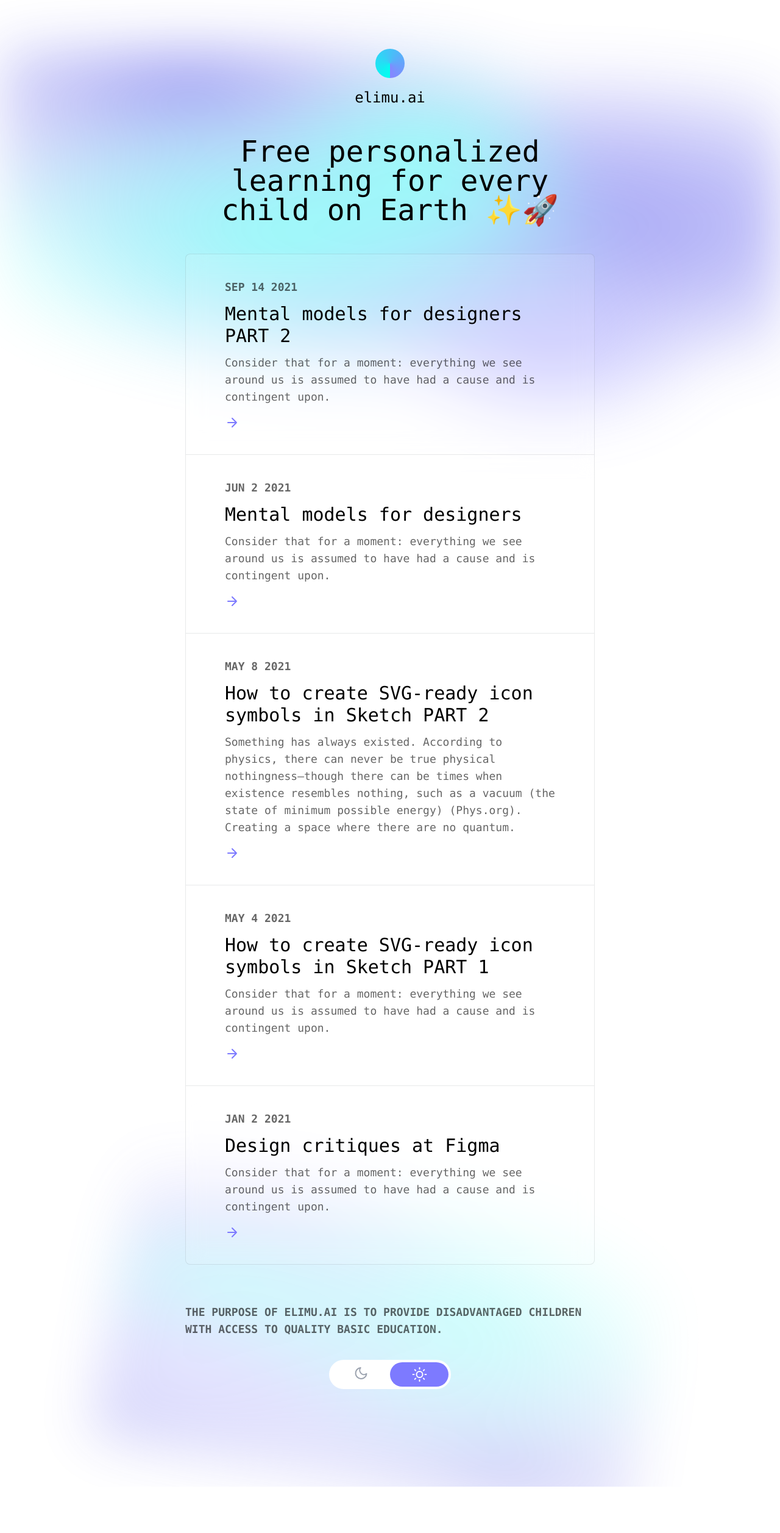
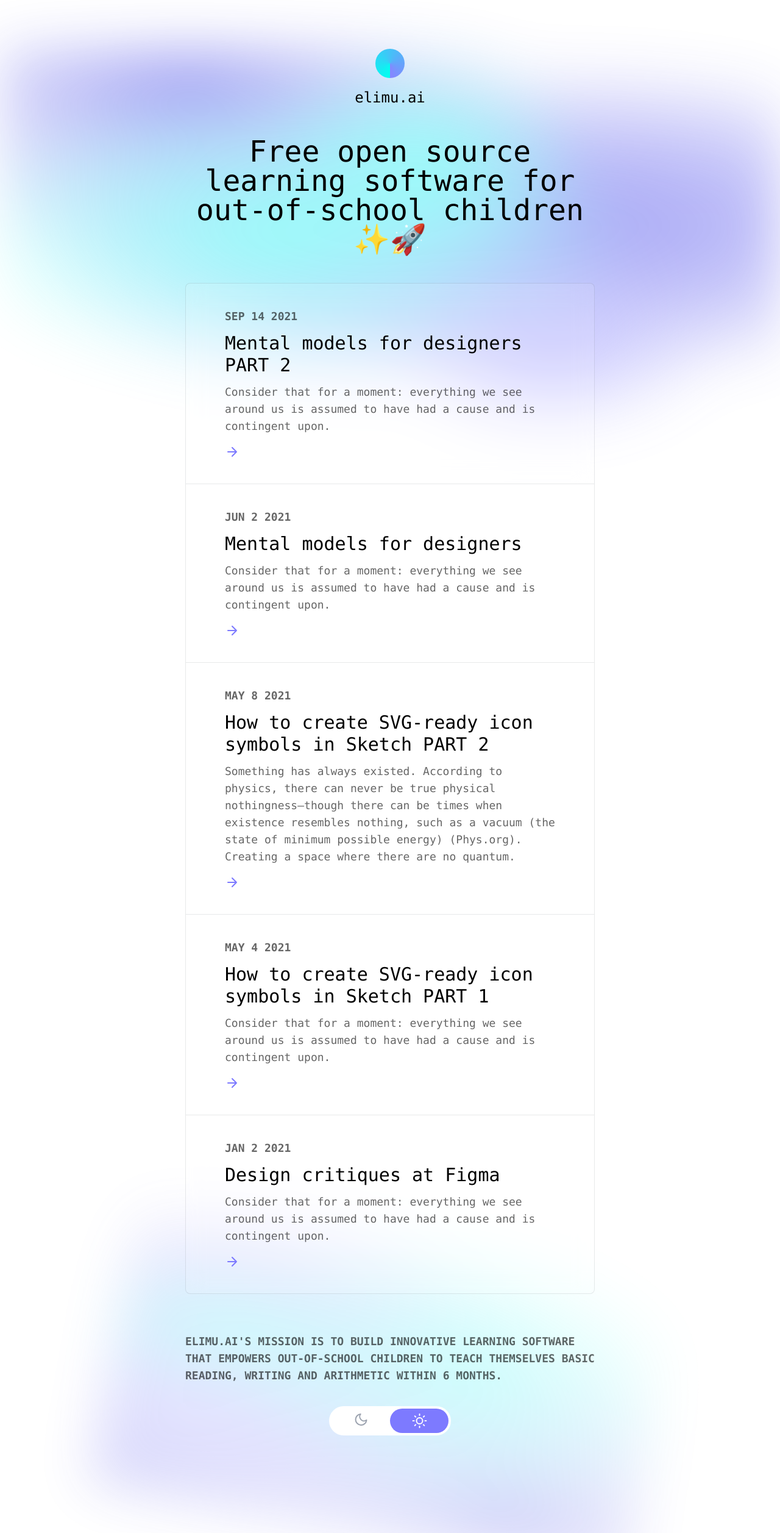
Before and after one commit to elimu-ai/website, a Next.js app: page / in a window 1280 px wide. Shown: the whole page at 61% size. Before the commit the page ends 2438 px from the top, so only its background shows below. Built offline with nearby package versions, Linux system fonts and the light colour scheme.

Commit message:
feat: Add og:image to Head

```diff
--- a/components/SEO.js
+++ b/components/SEO.js
@@ -5,7 +5,9 @@ export default function SEO({ title, description }) {
     <Head>
       <title>{title}</title>
       <meta name="description" content={description} />
+      <link rel="icon" type="image/x-icon" href="/logo.svg"></link>
       <meta property="og:title" content={title} />
+      <meta property="og:image" content="/autonomous_learning.png" />
     </Head>
   );
 }
--- a/pages/posts/[slug].js
+++ b/pages/posts/[slug].js
@@ -58,8 +58,7 @@ export default function PostPage({
         </main>
         <div className="grid md:grid-cols-2 lg:-mx-24 mt-12">
           {prevPost && (
-            <Link href={`/posts/${prevPost.slug}`}>
-              <a className="py-8 px-10 text-center md:text-right first:rounded-t-lg md:first:rounded-tr-none md:first:rounded-l-lg last:rounded-r-lg first last:rounded-b-lg backdrop-blur-lg bg-white dark:bg-black dark:bg-opacity-30 bg-opacity-10 hover:bg-opacity-20 dark:hover:bg-opacity-50 transition border border-gray-800 dark:border-white border-opacity-10 dark:border-opacity-10 last:border-t md:border-r-0 md:last:border-r md:last:rounded-r-none flex flex-col">
+            <Link href={`/${prevPost.slug}`} className="py-8 px-10 text-center md:text-right first:rounded-t-2xl md:first:rounded-tr-none md:first:rounded-l-2xl last:rounded-r-2xl first last:rounded-b-2xl backdrop-blur-lg bg-white dark:bg-black dark:bg-opacity-30 bg-opacity-10 hover:bg-opacity-20 dark:hover:bg-opacity-50 transition border border-gray-800 dark:border-white border-opacity-10 dark:border-opacity-10 last:border-t md:border-r-0 md:last:border-r md:last:rounded-r-none flex flex-col">
               <p className="uppercase text-gray-500 mb-4 dark:text-white dark:opacity-60">
                 Previous
               </p>
@@ -67,12 +66,10 @@ export default function PostPage({
                 {prevPost.title}
               </h4>
               <ArrowIcon className="transform rotate-180 mx-auto md:mr-0 mt-auto" />
-              </a>
             </Link>
           )}
           {nextPost && (
-            <Link href={`/posts/${nextPost.slug}`}>
-              <a className="py-8 px-10 text-center md:text-left md:first:rounded-t-lg last:rounded-b-lg first:rounded-l-lg md:last:rounded-bl-none md:last:rounded-r-lg backdrop-blur-lg bg-white dark:bg-black dark:bg-opacity-30 bg-opacity-10 hover:bg-opacity-20 dark:hover:bg-opacity-50 transition border border-gray-800 dark:border-white border-opacity-10 dark:border-opacity-10 border-t-0 first:border-t first:rounded-t-lg md:border-t border-b-0 last:border-b flex flex-col">
+            <Link href={`/${nextPost.slug}`} className="py-8 px-10 text-center md:text-left md:first:rounded-t-2xl last:rounded-b-2xl first:rounded-l-2xl md:last:rounded-bl-none md:last:rounded-r-2xl backdrop-blur-lg bg-white dark:bg-black dark:bg-opacity-30 bg-opacity-10 hover:bg-opacity-20 dark:hover:bg-opacity-50 transition border border-gray-800 dark:border-white border-opacity-10 dark:border-opacity-10 border-t-0 first:border-t first:rounded-t-lg md:border-t border-b-0 last:border-b flex flex-col">
               <p className="uppercase text-gray-500 mb-4 dark:text-white dark:opacity-60">
                 Next
               </p>
@@ -80,7 +77,6 @@ export default function PostPage({
                 {nextPost.title}
               </h4>
               <ArrowIcon className="mt-auto mx-auto md:ml-0" />
-              </a>
             </Link>
           )}
         </div>
--- a/utils/global-data.js
+++ b/utils/global-data.js
@@ -4,10 +4,10 @@ export const getGlobalData = () => {
     : 'elimu.ai';
   const blogTitle = process.env.BLOG_TITLE
     ? decodeURI(process.env.BLOG_TITLE)
-    : 'Free personalized learning for every child on Earth ✨🚀';
+    : 'Free open source learning software for out-of-school children ✨🚀';
   const footerText = process.env.BLOG_FOOTER_TEXT
     ? decodeURI(process.env.BLOG_FOOTER_TEXT)
-    : 'The purpose of elimu.ai is to provide disadvantaged children with access to quality basic education.';
+    : 'elimu.ai\'s mission is to build innovative learning software that empowers out-of-school children to teach themselves basic reading, writing and arithmetic within 6 months.';
 
   return {
     name,
```
Lines whose indentation alone changed are shown as unchanged.
